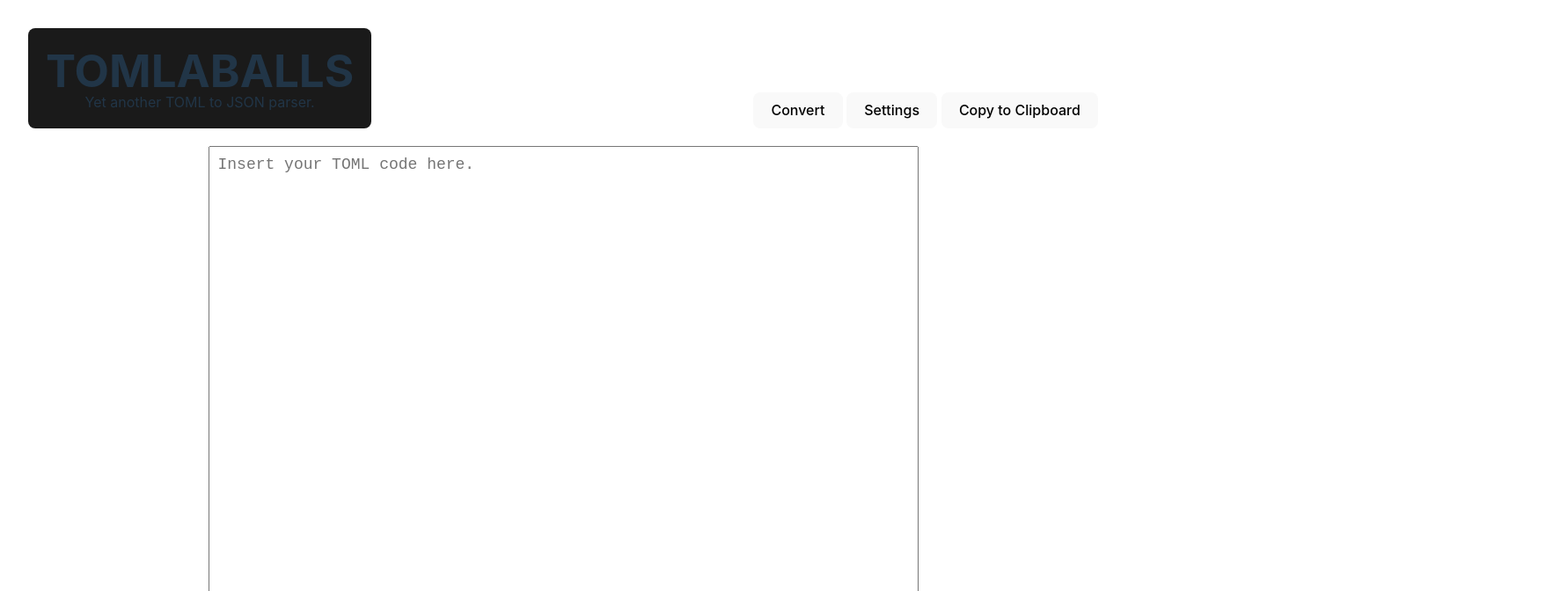
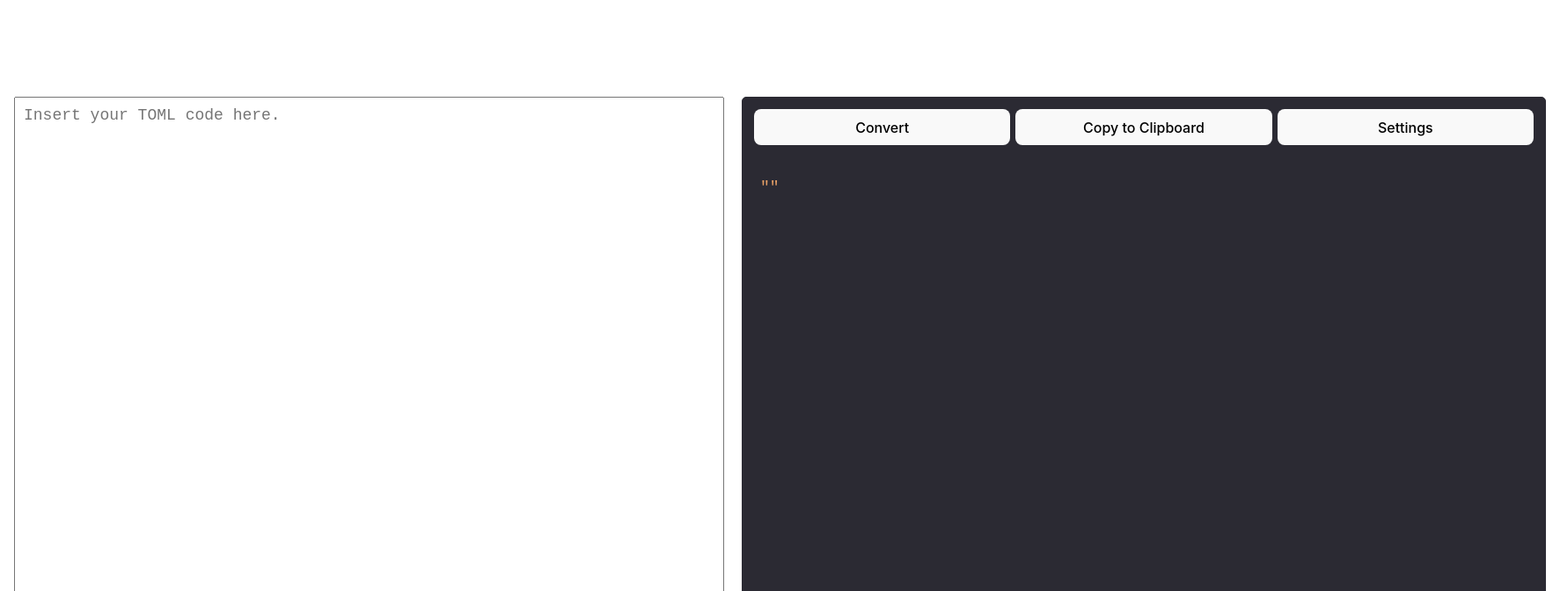
Before and after one commit to gweebg/tomlaballs, a Svelte app in the folder src/app/client/: page / in a window 1280 px wide. Shown: the top 672 px of the page at 88% size, 1773 px wide, since content can reach past the window. Built offline with nearby package versions, Linux system fonts and the light colour scheme.

Commit message:
UI makeover.

```diff
--- a/src/app/client/src/App.svelte
+++ b/src/app/client/src/App.svelte
@@ -3,9 +3,7 @@
   import {convertFromToml} from "./lib/scripts/convert.js";
   import {shortcut} from "./lib/scripts/shortcut.js";
 
-  import {Highlight, LineNumbers} from "svelte-highlight";
-  import {json} from "svelte-highlight/languages";
-  import {atelierPlateau} from "svelte-highlight/styles";
+  import TextOutput from "./lib/TextOutput.svelte";
 
   let tomlValue = "";
   let jsonValue = "";
@@ -14,14 +12,11 @@
 
     const {result, valid, message} = await convertFromToml(data);
 
-    if (valid) {
-      let resultJson = JSON.parse(result);
-      document.getElementById('json').innerHTML = JSON.stringify(resultJson, undefined, 4);
-    } else {
-      document.getElementById('json').innerHTML = message;
-    }
+    if (valid) jsonValue = JSON.parse(result);
+    else jsonValue = message;
 
   }
+
 
 </script>
 
@@ -30,17 +25,10 @@
   <div class="header">
 
     <div class="logo">
-      <h1>TOMLABALLS</h1>
-      <p>Yet another TOML to JSON parser.</p>
-    </div>
-
-
-    <div class="controls">
-
-      <button>Convert</button>
-      <button>Settings</button>
-      <button>Copy to Clipboard</button>
-
+       <a href="https://github.com/gweebg/tomlaballs" target="_blank">
+           <h1>TOMLABALLS</h1>
+           <p>Yet another TOML to JSON parser.</p>
+       </a>
     </div>
 
   </div>
@@ -48,7 +36,6 @@
 
   <div class="input-grid">
 
-    <form>
 
       <textarea
               name="toml_value"
@@ -58,12 +45,9 @@
               bind:value={tomlValue}
               use:shortcut={{control: true, code: 'Enter', callback: () => convert(tomlValue)}}></textarea>
 
-      <textarea name="json_value" id="json" cols="70" rows="30" readonly placeholder="The JSON output shows up here! Press CTRL + ENTER to convert!"></textarea>
+      <TextOutput on:convert={() => {convert(tomlValue)}} content={jsonValue}/>
 
-    </form>
   </div>
-
-  <p class="footer">Check out the project at <a href="https://github.com/gweebg/tomlaballs" target="_blank">tomlaballs</a></p>
 
 </main>
 
@@ -71,18 +55,12 @@
 
   .header {
     display: flex;
-    justify-content: space-between;
+    justify-content: center;
     align-items: end;
   }
 
   .logo {
-    background: #1a1a1a;
-    padding: 20px;
     border-radius: 8px;
-    margin-bottom: 20px;
-  }
-
-  .controls {
     margin-bottom: 20px;
   }
 
--- a/src/app/client/src/app.css
+++ b/src/app/client/src/app.css
@@ -16,8 +16,9 @@
 
 a {
   font-weight: 500;
-  color: #646cff;
+  color: white;
   text-decoration: inherit;
+  transition: color 0.25s;
 }
 a:hover {
   color: #535bf2;
@@ -45,7 +46,7 @@
 #app {
   /*max-width: 1280px;*/
   margin: 0 auto;
-  padding: 2rem;
+  padding: 1rem;
   text-align: center;
 }
 
@@ -56,7 +57,7 @@
   font-size: 1em;
   font-weight: 500;
   font-family: inherit;
-  background-color: #1a1a1a;
+  background-color: #242424;
   cursor: pointer;
   transition: border-color 0.25s;
 }
--- /dev/null
+++ b/src/app/client/src/lib/TextOutput.svelte
@@ -0,0 +1,116 @@
+<script>
+
+    import { createEventDispatcher } from 'svelte';
+
+    import {jsonHighlight} from "./scripts/json_prettify.js";
+
+    export let content;
+
+    $: jsonHighlighted = jsonHighlight(JSON.stringify(content, null, 4));
+    $: jsonStyle = `<style>
+                    .string { color: #E69F66; }
+                    .number { color: #B5CEA8; }
+                    .boolean { color: #7FB5E1; }
+                    .null { color: #D4D4D4; }
+                    .key { color: #CDA869; }
+                    </style>`;
+
+    const dispatch = createEventDispatcher();
+
+    const convertDispatch = () => {
+        dispatch('convert', {});
+    };
+
+
+    const copyToClipboard = () => {
+
+        const clipContent = (element) => {
+
+          const range = document.createRange();
+          range.selectNodeContents(element);
+
+          const sel = window.getSelection();
+          sel.removeAllRanges();
+          sel.addRange(range);
+
+          navigator.clipboard.writeText(sel.toString());
+
+          sel.removeAllRanges();
+        };
+
+        clipContent(document.getElementById('out'));
+
+    }
+
+</script>
+
+{@html jsonStyle}
+
+<div class="field">
+
+    <div class="controls">
+
+        <button on:click={convertDispatch} class="top">Convert</button>
+        <button on:click={copyToClipboard} class="top">Copy to Clipboard</button>
+        <button class="top">Settings</button>
+
+    </div>
+
+    <pre class="textarea" id="out">
+{@html jsonHighlighted}
+    </pre>
+
+</div>
+
+
+<style>
+
+    .field {
+        padding: 10px;
+        margin-left: 20px;
+        transition: border-color 0.25s;
+        width: 892px;
+        height: 774px;
+        background: #2B2A33;
+        border: solid 1px #2B2A33;
+        border-radius: 5px;
+    }
+
+    .field:hover {
+        border-color: #646cff;
+    }
+
+    .field:focus {
+        outline: none #646cff;
+    }
+
+    .controls {
+        display: flex;
+        flex-direction: row;
+        justify-content: space-evenly;
+        padding-bottom: 2px;
+    }
+
+    .top {
+        flex: 1;
+        margin: 3px;
+    }
+
+    .textarea {
+        padding-top: 30px;
+        padding-left: 10px;
+        padding-right: 10px;
+        overflow-wrap: break-word;
+        text-align: left;
+    }
+
+    pre {
+        font-size: 18px;
+        width: 882px;
+        height: 700px;
+        overflow: scroll;
+        margin-top: 0;
+        margin-bottom: 0;
+    }
+
+</style>
--- /dev/null
+++ b/src/app/client/src/lib/scripts/json_prettify.js
@@ -0,0 +1,24 @@
+function jsonHighlight(json) {
+
+    json = json.replace(/&/g, '&amp;').replace(/</g, '&lt;').replace(/>/g, '&gt;');
+
+    return json.replace(/("(\\u[a-zA-Z0-9]{4}|\\[^u]|[^\\"])*"(\s*:)?|\b(true|false|null)\b|-?\d+(?:\.\d*)?(?:[eE][+\-]?\d+)?)/g, function (match) {
+
+        let cls = 'number';
+
+        if (/^"/.test(match)) {
+
+            if (/:$/.test(match)) cls = 'key';
+            else cls = 'string';
+
+        }
+        else if (/true|false/.test(match)) cls = 'boolean';
+        else if (/null/.test(match)) cls = 'null';
+
+        console.log('<span class="' + cls + '">' + match + '</span>');
+        return '<span class="' + cls + '">' + match + '</span>';
+    });
+
+}
+
+export { jsonHighlight }
```
